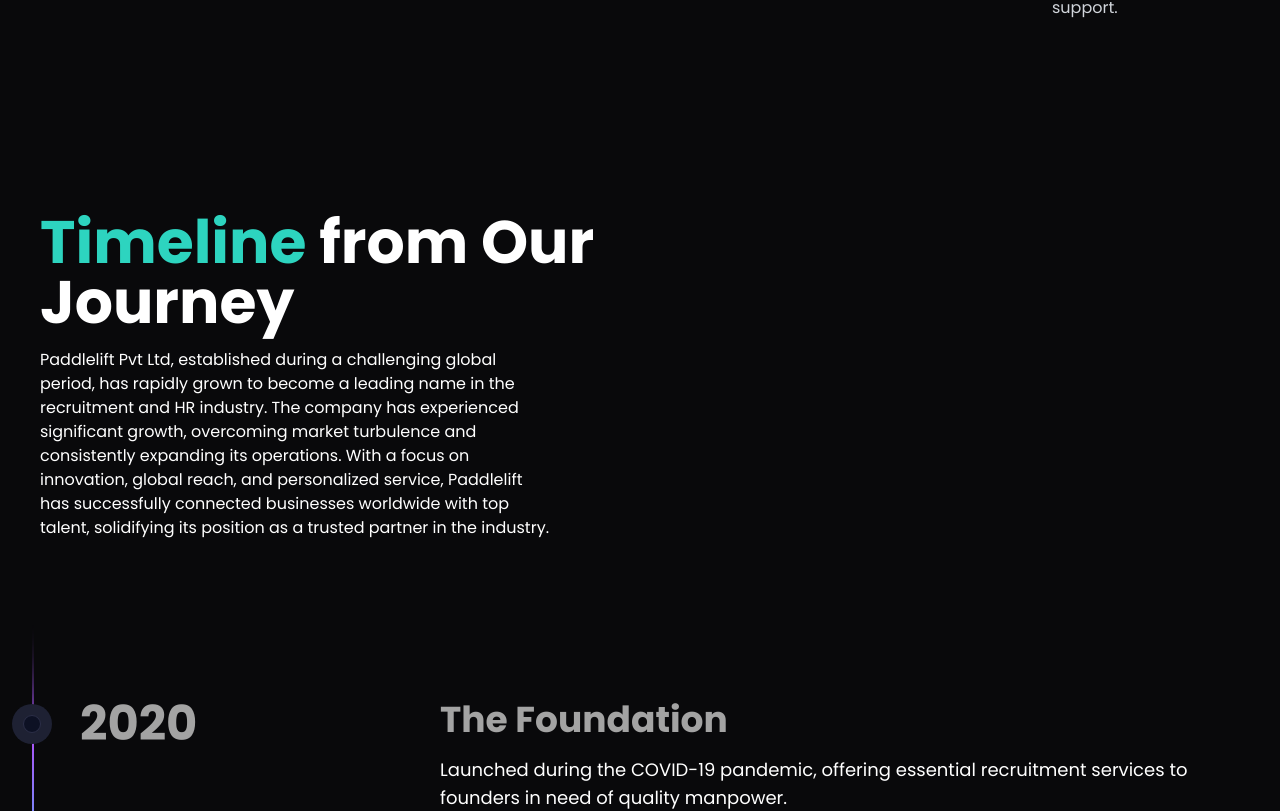
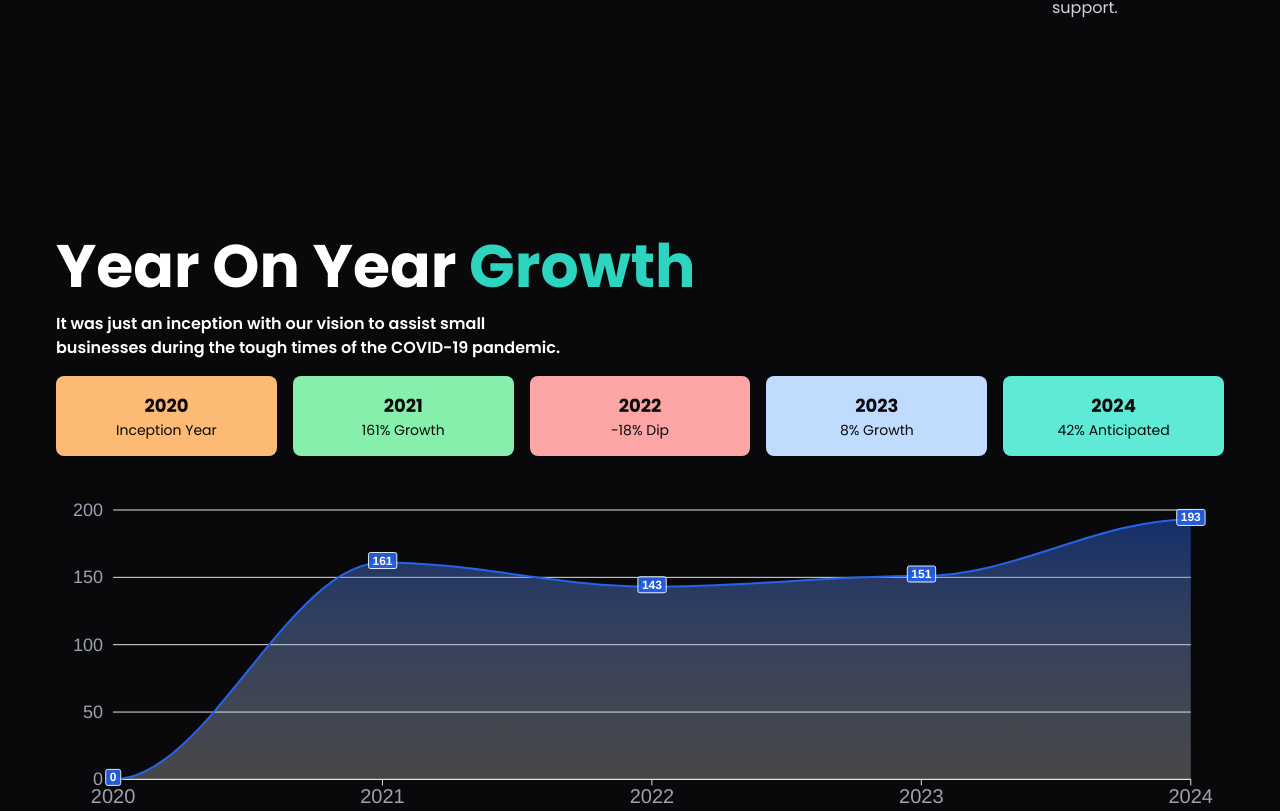
Before and after one commit to bewithsnehasish/Paddlift-frontend, a Next.js app in the folder frontend/: page / in a window 1280 px wide. Shown: the part 1300-2111 px from the top of the page. Built offline with nearby package versions, Linux system fonts and the light colour scheme.

Commit message:
Updated the Paddlelift frontend

```diff
--- a/frontend/app/page.tsx
+++ b/frontend/app/page.tsx
@@ -17,10 +17,10 @@
       <Workflows />
       <PartnersSection />
         <Features />
+        <CompanyTimeline />
         */}
 
       <FeaturesSection />
-      <CompanyTimeline />
       <div className="min-h-screen p-6">
         <VisitorsCard />
       </div>
```
